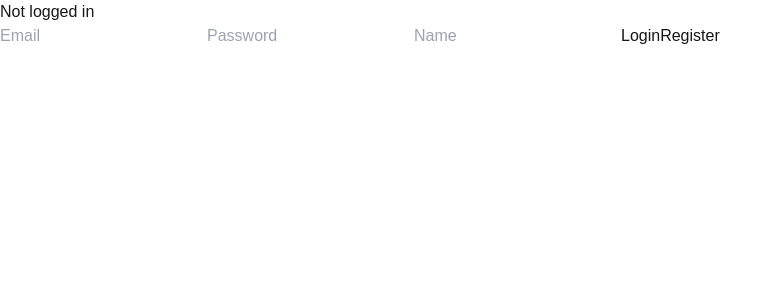
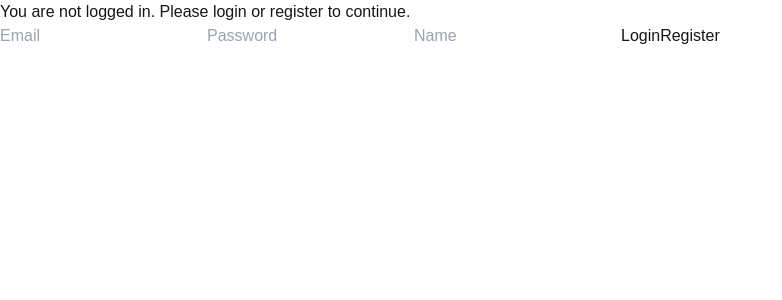
Before and after one commit to NabilaFerdousPrapty/AppwriteExploring, a Next.js app: page / in a window 1280 px wide. Shown: the top 300 px of the page, without its empty margins (0-782 px from the left). Built offline with nearby package versions, Linux system fonts and the light colour scheme; no server answers.

Commit message:
from edits

```diff
--- a/app/page.js
+++ b/app/page.js
@@ -30,16 +30,21 @@ const LoginPage = () => {
         <button type="button" onClick={logout}>
           Logout
         </button>
+
       </div>
     );
   }
 
   return (
     <div>
-      <p>Not logged in</p>
+      <p>
+        You are not logged in. Please login or register to continue.{" "}
+      </p>
+
       <form>
         <input
           type="email"
+          className="form-control"
           placeholder="Email"
           value={email}
           onChange={(e) => setEmail(e.target.value)}
--- a/app/test.js
+++ b/app/test.js
@@ -15,4 +15,6 @@ promise.then(function (response) {
 });
 
 
+
+
 export { client, account, ID };
```
